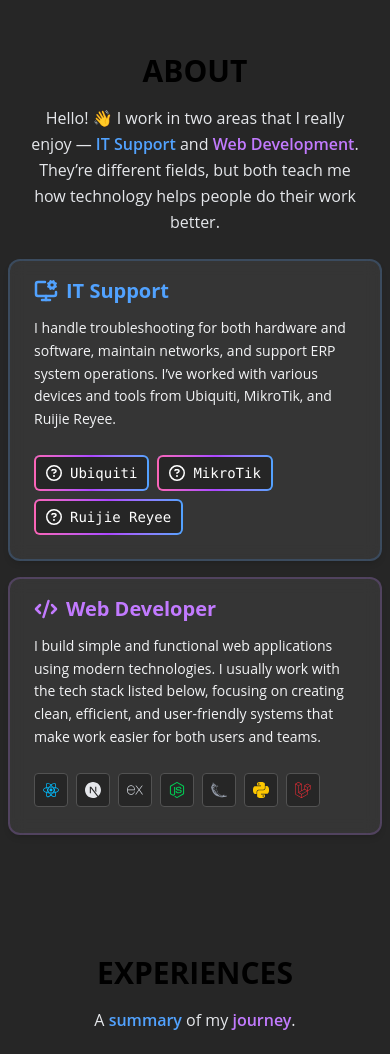
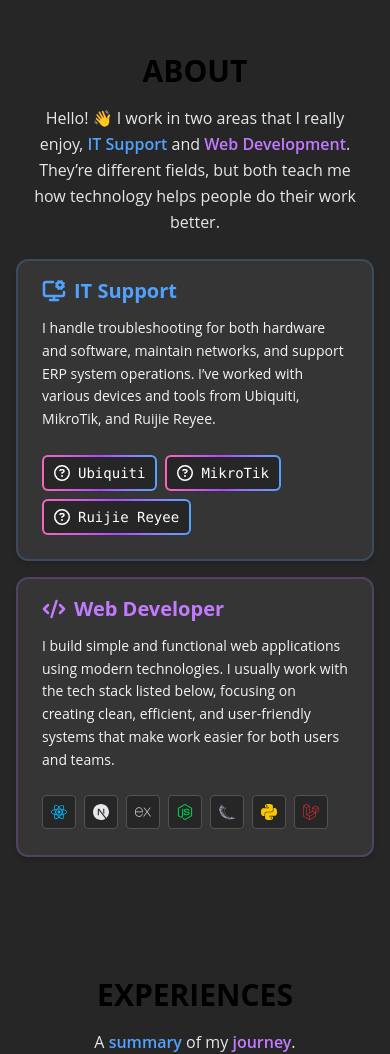
Before and after one commit to hamma-nyk/portofolio_v2, a React (Vite) app: page / in a window 390 px wide. Shown: the part 831-1885 px from the top of the page. Built offline with nearby package versions, Linux system fonts and the light colour scheme.

Commit message:
Test mobile device

```diff
--- a/src/components/fragments/About.jsx
+++ b/src/components/fragments/About.jsx
@@ -62,7 +62,7 @@ const About = (props) => {
         <div className="flex flex-col h-full px-2 sm:px-10 w-full items-start justify-center">
           <h1 className="text-3xl sm:text-4xl font-[700] mx-auto">ABOUT</h1>
           <p className="w-11/12 sm:w-2/3 mx-auto mt-4 text-center leading-relaxed text-gray-200">
-            Hello! 👋 I work in two areas that I really enjoy —{" "}
+            Hello! 👋 I work in two areas that I really enjoy,{" "}
             <span className="text-blue-400 font-semibold">IT Support</span> and{" "}
             <span className="text-purple-400 font-semibold">
               Web Development
@@ -72,8 +72,8 @@ const About = (props) => {
           </p>
 
           <div className="flex flex-wrap w-full gap-4 mt-6 mx-auto justify-center">
-            <div class="flex flex-col max-w-md sm:max-w-lg rounded-xl overflow-hidden shadow-lg border-2 border-blue-400/20 bg-neutral-700/60 backdrop-blur shadow-md hover:-translate-y-[2px] duration-300 transition ease-in-out">
-              <div class="px-6 py-4 h-full">
+            <div className="flex flex-col max-w-md mx-2 sm:max-w-lg rounded-xl overflow-hidden shadow-lg border-2 border-blue-400/20 bg-neutral-700/60 backdrop-blur shadow-md hover:-translate-y-[2px] duration-300 transition ease-in-out">
+              <div className="px-6 py-4 h-full">
                 <div className="font-bold text-xl mb-3 text-blue-400">
                   <span className="flex items-center">
                     <MonitorCog className=" mr-2 " strokeWidth={2.5} />
@@ -87,7 +87,7 @@ const About = (props) => {
                   and Ruijie Reyee.
                 </p>
               </div>
-              <div class="px-6 pt-2 pb-4">
+              <div className="px-6 pt-2 pb-4">
                 <ButtonCard
                   link="https://www.ui.com/introduction"
                   icon={faCircleQuestion}
@@ -105,8 +105,8 @@ const About = (props) => {
                 />
               </div>
             </div>
-            <div class="flex flex-col max-w-md sm:max-w-lg rounded-xl overflow-hidden shadow-lg border-2 border-purple-400/20 bg-neutral-700/60 backdrop-blur shadow-md hover:-translate-y-[2px] duration-300 transition ease-in-out">
-              <div class="px-6 py-4 mb-0 md:mb-4">
+            <div className="flex flex-col max-w-md mx-2 sm:max-w-lg rounded-xl overflow-hidden shadow-lg border-2 border-purple-400/20 bg-neutral-700/60 backdrop-blur shadow-md hover:-translate-y-[2px] duration-300 transition ease-in-out">
+              <div className="px-6 py-4 mb-0 md:mb-4">
                 <div className="font-bold text-xl mb-3 text-purple-400">
                   <span className="flex items-center">
                     <CodeXml className="mr-2 " strokeWidth={2.5} />
@@ -120,10 +120,13 @@ const About = (props) => {
                   systems that make work easier for both users and teams.
                 </p>
               </div>
-              <div class="px-6 pt-2 pb-4">
+              <div className="px-6 pt-2 pb-4">
                 {techs.map((t) => {
                   return (
-                    <span class="inline-block hover:-translate-y-[2px] duration-300 transition ease-in-out border border-neutral-600 text-md bg-neutral-800 rounded-sm p-2 text-center text-white mr-2 mb-1">
+                    <span
+                      key={t.name}
+                      className="inline-block hover:-translate-y-[2px] duration-300 transition ease-in-out border border-neutral-600 text-md bg-neutral-800 rounded-sm p-2 text-center text-white mr-2 mb-1"
+                    >
                       <a href={t.link} target="_blank">
                         {t.icon}
                       </a>
--- a/src/pages/Home.jsx
+++ b/src/pages/Home.jsx
@@ -122,7 +122,7 @@ const Home = () => {
           className="flex flex-col mx-auto justify-center -mt-10"
         >
           <div className="flex flex-col h-screen w-full items-start justify-center">
-            <h1 className="text-3xl md:text-5xl font-[700] px-5 relative">
+            <h1 className="text-3xl sm:text-5xl font-[700] px-5 relative">
               {" "}
               Hello there! <span className="hidden sm:inline">😹</span>
               <br />
```
